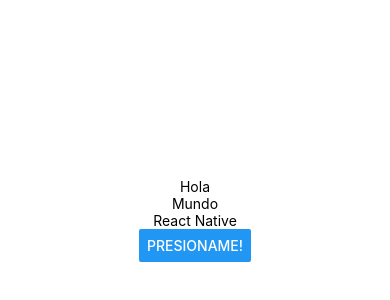
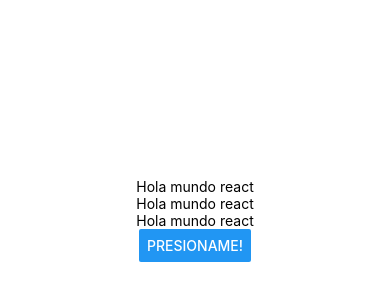
Before and after one commit to Estrella1709/PM192, a React Native app in the folder my-blank/: screen / in a window 390 px wide. Shown: the part 202-502 px from the top of the page. Built offline with nearby package versions, Linux system fonts and the light colour scheme.

Commit message:
Practica 5 -  Uso de States, fin de practica

```diff
--- a/my-blank/App.js
+++ b/my-blank/App.js
@@ -2,11 +2,15 @@
 /* Zona 1: Importaciones*/
 import { StatusBar } from 'expo-status-bar';
 import { StyleSheet, Text, View, Button } from 'react-native';
+import React,{useState} from 'react';
 
-const Texto=(props)=>{
-  const{children}=props
+const Texto=()=>{
+  const[contenido, setContenido]=useState('Hola mundo react')
+  const actualizarTexto=()=>{
+    setContenido('Estado actualizado')
+  }
   return(
-    <Text>{children}</Text>
+    <Text onPress={actualizarTexto}>{contenido}</Text>
   )
 }
 
@@ -16,9 +20,9 @@ export default function App() {
     <View style={styles.container}>
       <StatusBar style="auto" />
 
-      <Texto>Hola</Texto>
-      <Texto>Mundo</Texto>
-      <Texto>React Native</Texto>
+      <Texto></Texto>
+      <Texto></Texto>
+      <Texto></Texto>
       <Button title="Presioname!"></Button>
 
 
```
